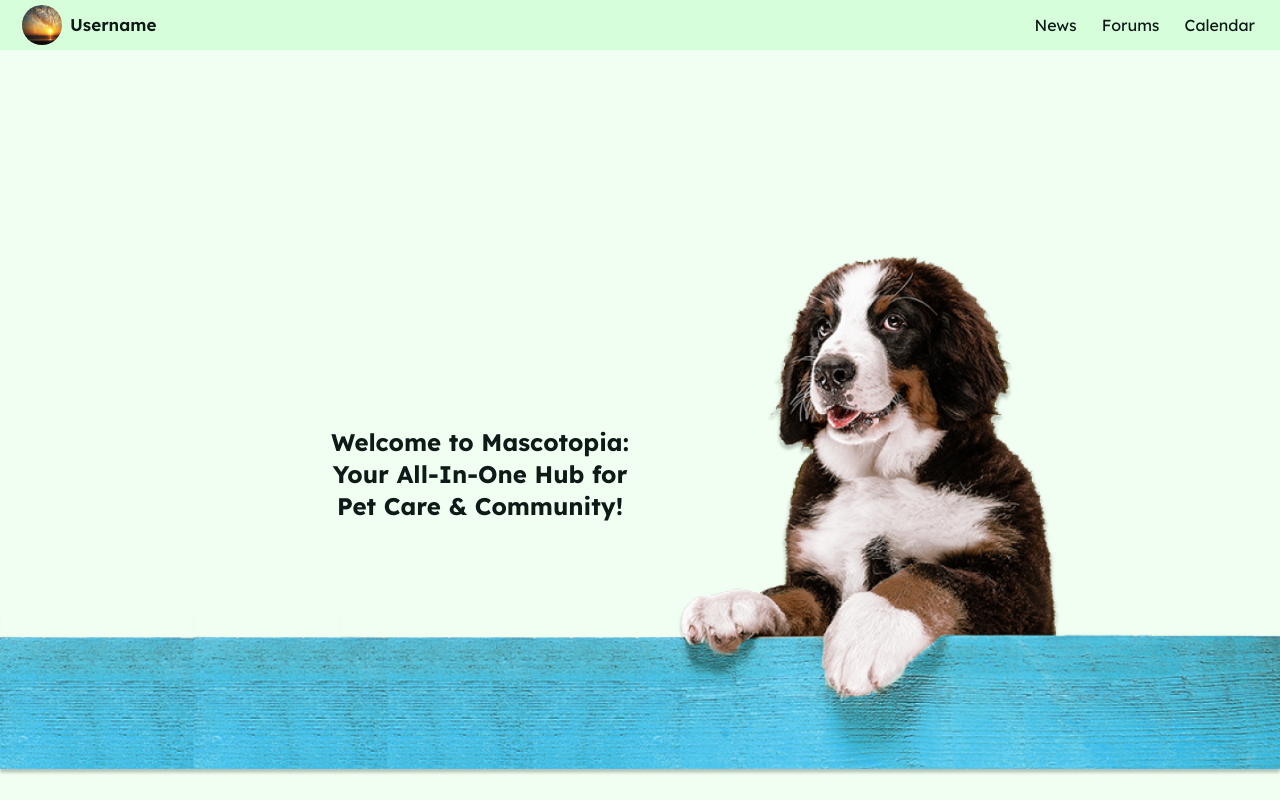
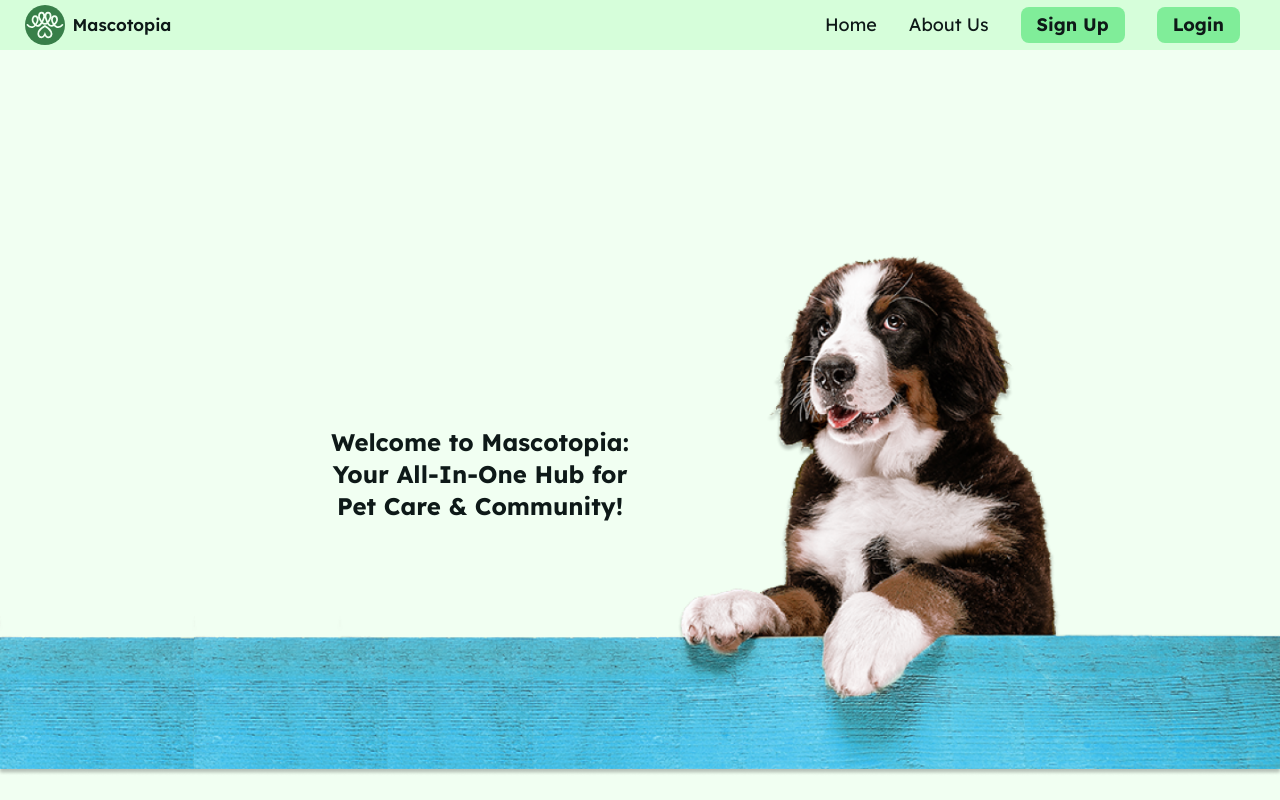
Before and after one commit to mquintanau/mascotopia_fe, a React (Vite) app in the folder view/: page / in a window 1280 px wide. Shown: the top 800 px of the page. Built offline with nearby package versions, Linux system fonts and the light colour scheme.

Commit message:
Soluciona navbar external

```diff
--- a/view/src/App.jsx
+++ b/view/src/App.jsx
@@ -1,18 +1,21 @@
-import { Route, Routes } from "react-router-dom";
+import { Route, Routes, useLocation } from "react-router-dom";
 import LandingPage from "./pages/LandingPage";
 import Login from "./pages/Login";
-import Perfil from "./pages/Perfil/Perfil";
+import Perfil from "./pages/Profile/Profile";
 import NavbarExternal from "./components/NavbarExternal/NavbarExternal";
 import Profile from "./pages/Profile/Profile";
 import FooterRectangle from "./components/FooterRectangle/FooterRectangle";
 import NavbarInternal from "./components/NavbarInternal/NavbarInternal";
 
 function App() {
+  const location = useLocation();
+  console.log(location.pathname);
+
   return (
     <div className="h-screen w-screen bg-main text-black">
       <header>
-        {/* Barra de navegación */}
-        <NavbarInternal />
+        {location.pathname === "/" && <NavbarExternal />}
+        {location.pathname !== "/" && <NavbarInternal />}
       </header>
       <main>
         {/* Contenido principal, manejando la navegacion con react-router-dom */}
--- a/view/src/components/NavbarExternal/NavbarExternal.jsx
+++ b/view/src/components/NavbarExternal/NavbarExternal.jsx
@@ -28,7 +28,7 @@ const NavbarExternal = () => {
           <RectangularLogo className="h-20 hover:cursor-pointer" />
         </Link>
         <div
-          className="absolute -top-80 left-0 flex w-full flex-col items-center justify-center gap-6 bg-navbar py-3 text-lg transition-all lg:static lg:flex-row lg:justify-end"
+          className="absolute -top-80 left-0 flex w-full flex-col items-center justify-center gap-6 bg-navbar text-lg transition-all lg:static lg:flex-row lg:justify-end"
           ref={menuRef}
         >
           <ul className="flex flex-col items-center gap-6 lg:flex-row lg:gap-8">
```
